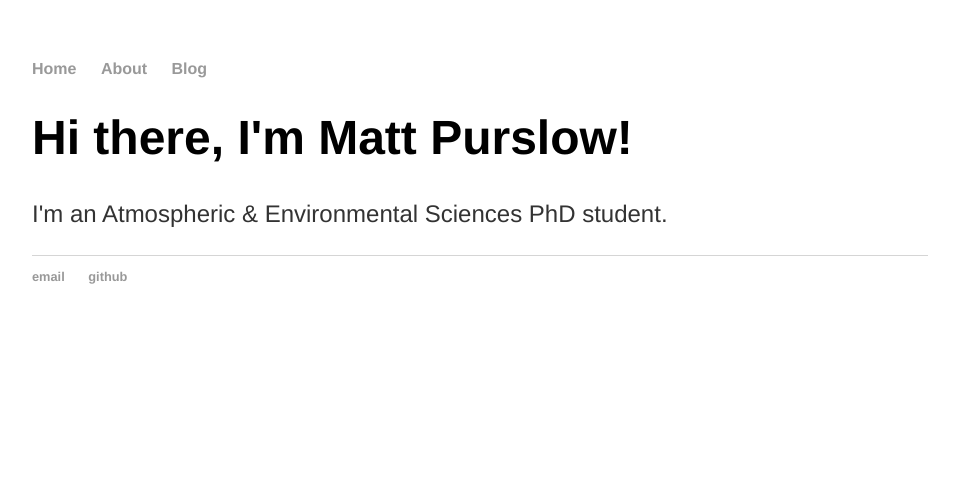
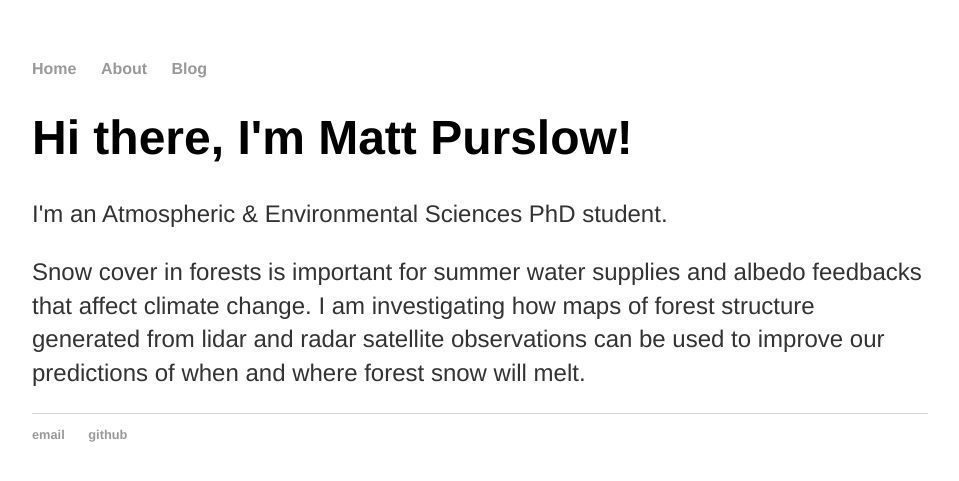
Before and after one commit to MattABPurslow/MattABPurslow.github.io, a Jekyll site: the page index.html, which Jekyll copies as it is, in a window 1280 px wide. Shown: the top 481 px of the page, without its empty margins (160-1119 px from the left). Built offline with Jekyll 4.4.1, drawn with Linux system fonts in a browser that asks for light colours.

Commit message:
Matt added detail to his self-description

```diff
--- a/index.html
+++ b/index.html
@@ -17,6 +17,7 @@
 			<div class="blurb">
 				<h1>Hi there, I'm Matt Purslow!</h1>
 				<p>I'm an Atmospheric & Environmental Sciences PhD student.</p>
+				<p>Snow cover in forests is important for summer water supplies and albedo feedbacks that affect climate change. I am investigating how maps of forest structure generated from lidar and radar satellite observations can be used to improve our predictions of when and where forest snow will melt.</p>
 			</div><!-- /.blurb -->
 		</div><!-- /.container -->
 		<footer>
```
